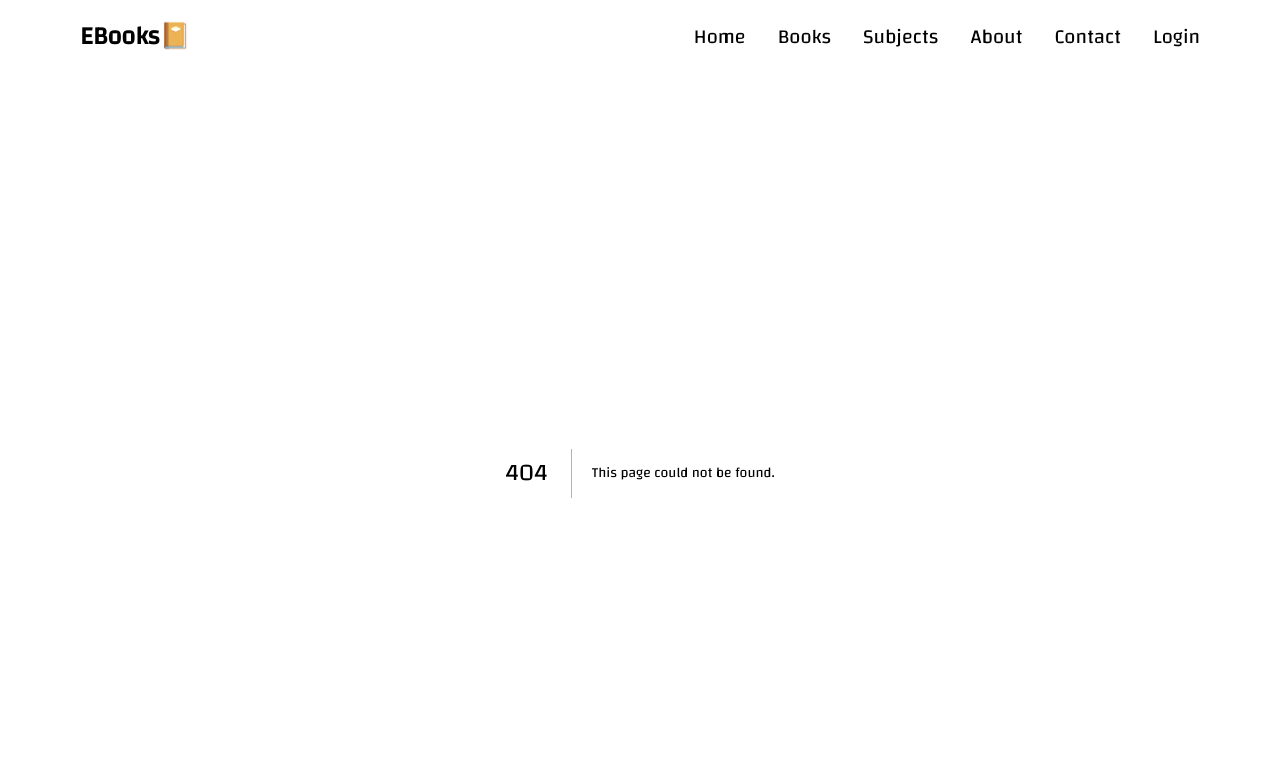
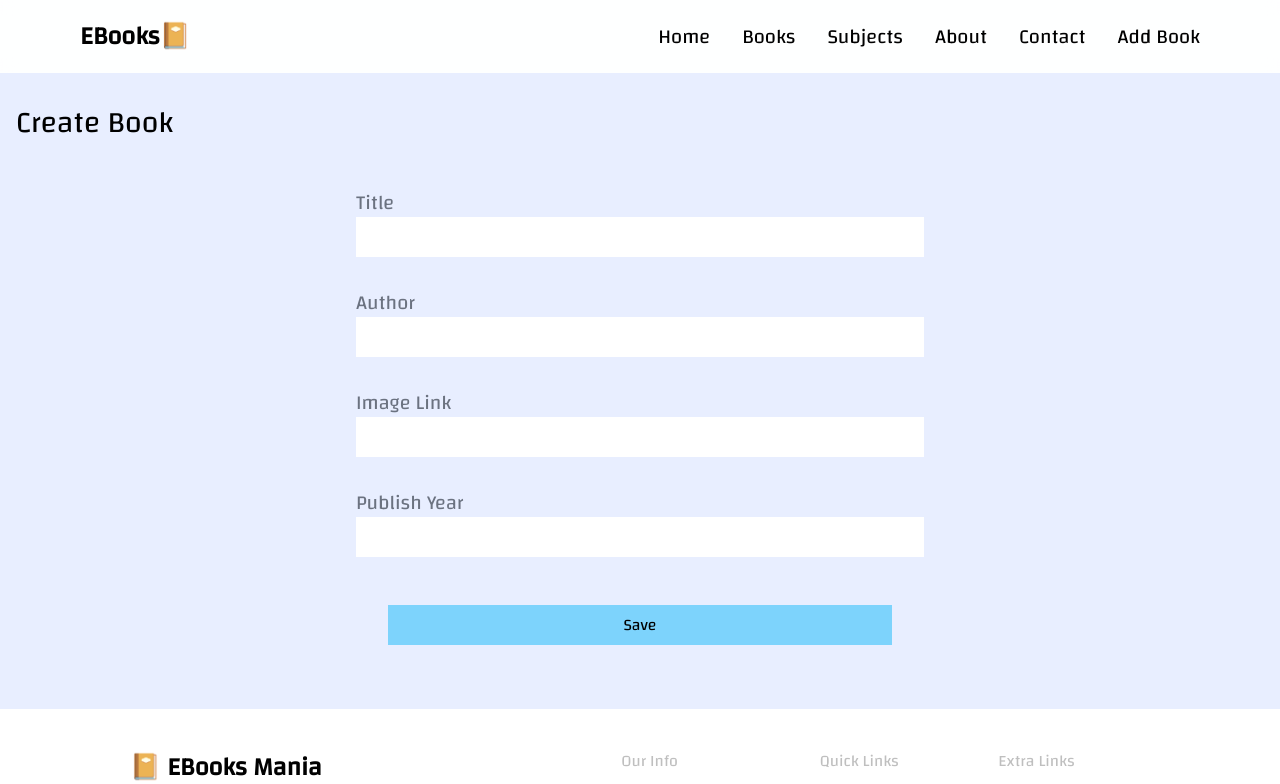
Before and after one commit to the-bipu/Bookstore-MERN, a Next.js app in the folder frontend-next/: page /AddBook in a window 1280 px wide. Before the commit this address had no page. Shown: the top 784 px of the page. Built offline with nearby package versions, Linux system fonts and the light colour scheme.

Commit message:
Added BookAdd component

```diff
--- a/frontend-next/components/Navbar.tsx
+++ b/frontend-next/components/Navbar.tsx
@@ -29,7 +29,7 @@
                 <Link href="/Subjects" className='text-[20px] text-black font-medium no-underline'>Subjects</Link>
                 <Link href="/About" className='text-[20px] text-black font-medium no-underline'>About</Link>
                 <Link href="/Contact" className='text-[20px] text-black font-medium no-underline'>Contact</Link>
-                <Link href="/Login" className='text-[20px] text-black font-medium no-underline'>Login</Link>
+                <Link href="/AddBook" className='text-[20px] text-black font-medium no-underline'>Add Book</Link>
             </nav>
 
       </div>
--- /dev/null
+++ b/frontend-next/pages/AddBook.tsx
@@ -0,0 +1,62 @@
+import axios from 'axios';
+import { useSnackbar } from 'notistack';
+import React, { useState } from 'react';
+
+const AddBook = () => {
+    const [title, setTitle] = useState('');
+    const [author, setAuthor] = useState('');
+    const [imgLink, setImgLink] = useState('');
+    const [publishyear, setPublishYear] = useState('');
+    const [loading, setLoading] = useState(false);
+
+    const { enqueueSnackbar } = useSnackbar();
+
+    const handleSaveBook = () => {
+        const data = {
+            title,
+            author,
+            imgLink,
+            publishyear,
+        };
+        setLoading(true);
+        axios
+            .post('https://ebookstore-backend.up.railway.app/books', data)
+            .then(() => {
+                setLoading(false);
+                enqueueSnackbar("Book created Successfully", { variant: 'success'});
+                window.location.href='/';
+            })
+            .catch((error) => {
+                setLoading(false);
+                enqueueSnackbar("Error", { variant: 'error'});
+                console.log(error);
+            });
+    };
+  return (
+    <div className='p-4'>
+        <h1 className='text-3xl my-4'>Create Book</h1>
+        {loading ? '' : ''}
+        <div className='flex flex-col border-2 border-sky-400 rounded-xl w-[600px] p-4 mx-auto'>
+            <div className='my-4'>
+                <label className='text-xl mr-4 text-gray-500'>Title</label>
+                <input type="text" value={title} onChange={(e) => setTitle(e.target.value)} className='border-2 border-gray-500 px-4 py-2 w-full' />
+            </div>
+            <div className='my-4'>
+                <label className='text-xl mr-4 text-gray-500'>Author</label>
+                <input type="text" value={author} onChange={(e) => setAuthor(e.target.value)} className='border-2 border-gray-500 px-4 py-2 w-full' />
+            </div>
+            <div className='my-4'>
+                <label className='text-xl mr-4 text-gray-500'>Image Link</label>
+                <input type="text" value={imgLink} onChange={(e) => setImgLink(e.target.value)} className='border-2 border-gray-500 px-4 py-2 w-full' />
+            </div>
+            <div className='my-4'>
+                <label className='text-xl mr-4 text-gray-500'>Publish Year</label>
+                <input type="text" value={publishyear} onChange={(e) => setPublishYear(e.target.value)} className='border-2 border-gray-500 px-4 py-2 w-full' />
+            </div>
+            <button className='p-2 bg-sky-300 m-8' onClick={handleSaveBook}>Save</button>
+        </div>
+    </div>
+  )
+}
+
+export default AddBook
```
